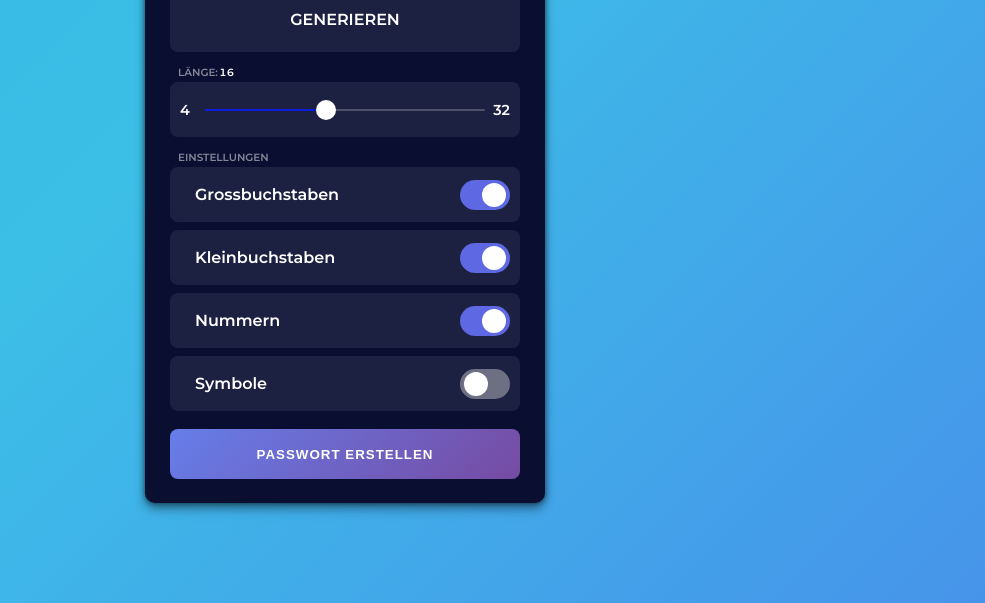
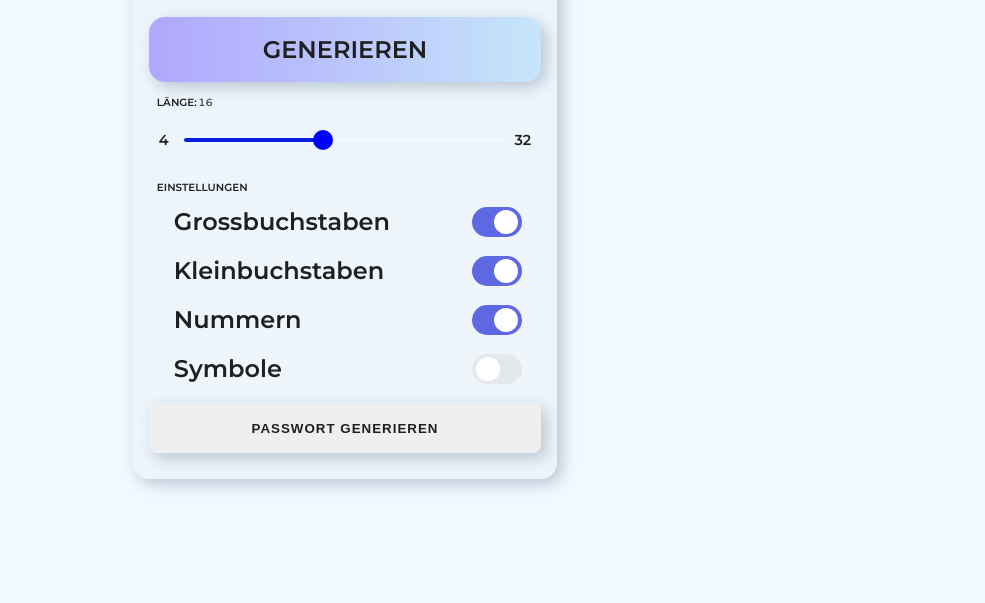
Before and after one commit to saschazesiger/PasswortGenerator, a plain HTML site: page index.html in a window 1280 px wide. Shown: the part 197-800 px from the top of the page, without its empty margins (295-1280 px from the left). Drawn offline with Linux system fonts and the light colour scheme.

Commit message:
Version 2

```diff
--- a/index.html
+++ b/index.html
@@ -4,15 +4,14 @@
     <meta charset="UTF-8">
     <meta http-equiv="X-UA-Compatible" content="IE=edge">
     <meta name="viewport" content="width=device-width, initial-scale=1.0">
-    <title>JS0 Passwortgenerator</title>
+    <title>Passwortgenerator</title>
     <link rel="icon" type="image/x-icon" href="./favicon.ico">
     <link rel="stylesheet" href="./style.css">
 </head>
 <body>
     <div class="container">
-        <h2 class="title">JS0 Passwortgenerator</h2>
+        <h2 class="title">Passwortgenerator</h2>
         <div class="result">
-            <div class="result__title field-title">Generiertes Passwort</div>
             <div class="result__info right">Hier klicken zum Kopieren</div>
             <div class="result__info left">Kopiert!</div>
             <div class="result__viewbox" id="result">GENERIEREN</div>
@@ -43,7 +42,7 @@
             </div>
         </div>
 
-        <button class="btn generate" id="generate">Passwort erstellen</button>
+        <button class="btn generate" id="generate">Passwort generieren</button>
     </div>
 
 
--- a/style.css
+++ b/style.css
@@ -1,65 +1,58 @@
+@import url('https://fonts.googleapis.com/css2?family=Pacifico&display=swap');
 @import url('https://fonts.googleapis.com/css2?family=Montserrat:wght@600&display=swap');
 
-
-* {
-    margin: 0;
-    padding: 0;
-    -webkit-box-sizing: border-box;
-            box-sizing: border-box;
+:root{
+  --body: rgb(242, 248, 255);
+  --container: rgb(237, 245, 252);
+  --container-result: rgb(236, 245, 255);
+  --container-info: rgb(236, 245, 255);
+  --shadow: 5px 5px 15px rgba(119, 136, 158, 0.438);
+  --text: rgb(31, 31, 31);
+  --text-info: rgb(80, 80, 80);
 }
 
-  body {
-    width: 100%;
-    height: 100%;
-    background: linear-gradient(-45deg, #5262ee, #3cbfe7, #23a6d5, #6123d5);
-	background-size: 400% 400%;
-	animation: gradient 15s ease infinite;
-	height: 100vh;
-    display: -webkit-box;
-    display: -ms-flexbox;
-    display: flex;
-    -webkit-box-pack: center;
-        -ms-flex-pack: center;
-            justify-content: center;
-    -webkit-box-align: center;
-        -ms-flex-align: center;
-            align-items: center;
+html, body{
+  font-family: 'Montserrat', sans-serif;;
+  font-size: 100%;
+  height: 99%;
 }
 
-  @keyframes gradient {
-    0% {
-      background-position: 0% 50%;
-    }
-    50% {
-      background-position: 100% 50%;
-    }
-    100% {
-      background-position: 0% 50%;
-    }
+div{
+  font-size: 1.5rem;
 }
 
-  button {
-    border: 0;
-    outline: 0;
+button{
+  border-style: none;
 }
 
-  .container {
-    margin: 40px 0;
-    width: 400px;
-    height: 600px;
-    padding: 10px 25px;
-    background: #0a0e31;
-    border-radius: 10px;
-    -webkit-box-shadow: 0 0 5px rgba(0, 0, 0, 0.45), 0 4px 8px rgba(0, 0, 0, 0.35), 0 8px 12px rgba(0, 0, 0, 0.15);
-            box-shadow: 0 0 5px rgba(0, 0, 0, 0.45), 0 4px 8px rgba(0, 0, 0, 0.35), 0 8px 12px rgba(0, 0, 0, 0.15);
-    font-family: "Montserrat";
+body{
+  display: flex;
+  flex-direction: column;
+  justify-content: center;
+  background-color: var(--body);
 }
 
-  .container h2.title {
-    font-size: 1.75rem;
-    margin: 10px -5px;
-    margin-bottom: 30px;
-    color: #fff;
+.container{
+  margin: auto;
+  width: min-content;
+  height: min-content;
+  padding: 1rem;
+  background-color: var(--container);
+  box-shadow: var(--shadow);
+  text-align: center;
+  border-radius: 1rem;
+}
+
+h2{
+  font-size: 2.5rem;
+  margin-top: -0.5rem;
+
+}
+
+.result{
+  box-shadow: var(--shadow);
+  background: linear-gradient(to right, rgba(96, 68, 255, 0.486), rgba(147, 207, 247, 0.486));
+  border-radius: 1rem;
 }
 
 .result {
@@ -72,21 +65,21 @@
 .result__info {
   position: absolute;
   bottom: 4px;
-    color: #fff;
+  color: var(--text-info);
   font-size: 0.8rem;
-    -webkit-transition: all 150ms ease-in-out;
-    transition: all 150ms ease-in-out;
+  -webkit-transition: all 200ms ease-in-out;
+  transition: all 200ms ease-in-out;
   -webkit-transform: translateY(200%);
           transform: translateY(200%);
   opacity: 0;
 }
 
 .result__info.right {
-    right: 8px;
+  right: 10px;
 }
 
 .result__info.left {
-    left: 8px;
+  left: 10px;
 }
 
 .result__viewbox {
@@ -94,9 +87,11 @@
   height: 100%;
   background: rgba(255, 255, 255, 0.08);
   border-radius: 8px;
-    color: #fff;
+  color: var(--text);
   text-align: center;
   line-height: 65px;
+  animation-name: password;
+  animation-duration: 500ms;
 }
 
 .result #copy-btn {
@@ -105,7 +100,7 @@
   left: var(--x);
   width: 38px;
   height: 38px;
-    background: #fff;
+  mix-blend-mode: difference;
   border-radius: 50%;
   opacity: 0;
   -webkit-transform: translate(-50%, -50%) scale(0);
@@ -127,6 +122,15 @@
           transform: translate(-50%, -50%) scale(1.35);
 }
 
+.left{
+  display: none;
+}
+
+@keyframes password {
+  from {font-size: 0;}
+  to {font-size: 1.5rem;}
+}
+
 .field-title {
   position: absolute;
   top: -10px;
@@ -134,43 +138,28 @@
   -webkit-transform: translateY(-50%);
           transform: translateY(-50%);
   font-weight: 800;
-    color: rgba(255, 255, 255, 0.5);
+  color: var(--text);
   text-transform: uppercase;
   font-size: 0.65rem;
-    pointer-events: none;
-    -webkit-user-select: none;
-       -moz-user-select: none;
-        -ms-user-select: none;
-            user-select: none;
 }
 
-  .options {
-    width: 100%;
-    height: auto;
-    margin: 50px 0;
-  }
 
 .range__slider {
   position: relative;
   width: 100%;
   height: calc(65px - 10px);
-    display: -webkit-box;
-    display: -ms-flexbox;
   display: flex;
   -webkit-box-pack: center;
       -ms-flex-pack: center;
   justify-content: center;
-    -webkit-box-align: center;
-        -ms-flex-align: center;
   align-items: center;
-    background: rgba(255, 255, 255, 0.08);
   border-radius: 8px;
   margin: 30px 0;
 }
 
 .range__slider::before, .range__slider::after {
   position: absolute;
-    color: #fff;
+  color: var(--text);
   font-size: 0.9rem;
   font-weight: bold;
 }
@@ -190,15 +179,14 @@
   position: absolute;
   right: -16px;
   font-variant-numeric: tabular-nums;
-    color: #fff;
+  color: var(--text-info);
 }
 
 #slider {
   -webkit-appearance: none;
   width: calc(100% - (70px));
-    height: 2px;
+  height: 4px;
   border-radius: 5px;
-    background: rgba(255, 255, 255, 0.314);
   outline: none;
   padding: 0;
   margin: 0;
@@ -210,73 +198,42 @@
   width: 20px;
   height: 20px;
   border-radius: 50%;
-    background: white;
+  background: blue;
   cursor: pointer;
   -webkit-transition: all 0.15s ease-in-out;
   transition: all 0.15s ease-in-out;
 }
 
 #slider::-webkit-slider-thumb:hover {
-    background: #d4d4d4;
+  background: rgb(0, 0, 129);
   -webkit-transform: scale(1.2);
           transform: scale(1.2);
-  }
-
-  #slider::-moz-range-thumb {
-    width: 20px;
-    height: 20px;
-    border: 0;
-    border-radius: 50%;
-    background: white;
-    cursor: pointer;
-    -webkit-transition: background 0.15s ease-in-out;
-    transition: background 0.15s ease-in-out;
-  }
-
-  #slider::-moz-range-thumb:hover {
-    background: #d4d4d4;
 }
 
 .settings {
   position: relative;
   height: auto;
   widows: 100%;
-    display: -webkit-box;
-    display: -ms-flexbox;
-    display: flex;
-    -webkit-box-orient: vertical;
-    -webkit-box-direction: normal;
-        -ms-flex-direction: column;
-            flex-direction: column;
 }
 
 .settings .setting {
   position: relative;
-    width: 100%;
-    height: calc(65px - 10px);
+  display: flex;
+  flex-direction: row;
+  justify-content: space-between;
+  width: 85%;
+
   background: rgba(255, 255, 255, 0.08);
   border-radius: 8px;
-    display: -webkit-box;
-    display: -ms-flexbox;
-    display: flex;
-    -webkit-box-align: center;
-        -ms-flex-align: center;
-            align-items: center;
+
   padding: 10px 25px;
-    color: #fff;
-    margin-bottom: 8px;
+  color: var(--text);
+
 }
 
 .settings .setting input {
   opacity: 0;
   position: absolute;
-  }
-
-  .settings .setting input + label {
-    -webkit-user-select: none;
-       -moz-user-select: none;
-        -ms-user-select: none;
-            user-select: none;
 }
 
 .settings .setting input + label::before, .settings .setting input + label::after {
@@ -331,9 +288,9 @@
   height: 50px;
   margin: 10px 0;
   border-radius: 8px;
-    color: #fff;
+  color: var(--text);
   border: none;
-    background-image: linear-gradient(135deg, #667eea 0%, #764ba2 100%);
+  box-shadow: var(--shadow);
   letter-spacing: 1px;
   font-weight: bold;
   text-transform: uppercase;
@@ -345,7 +302,7 @@
 .btn.generate:active {
   -webkit-transform: translateY(-3%);
           transform: translateY(-3%);
+
   -webkit-box-shadow: 0 4px 8px rgba(255, 255, 255, 0.08);
-            box-shadow: 0 4px 8px rgba(255, 255, 255, 0.08);
+          box-shadow:inset var(--shadow);
 }
-  /*# sourceMappingURL=style.css.map */
```
Lines whose indentation alone changed are shown as unchanged.
